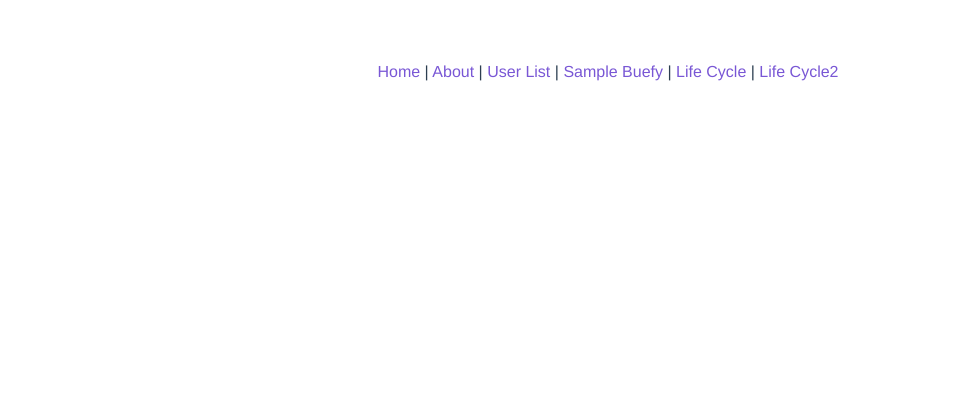
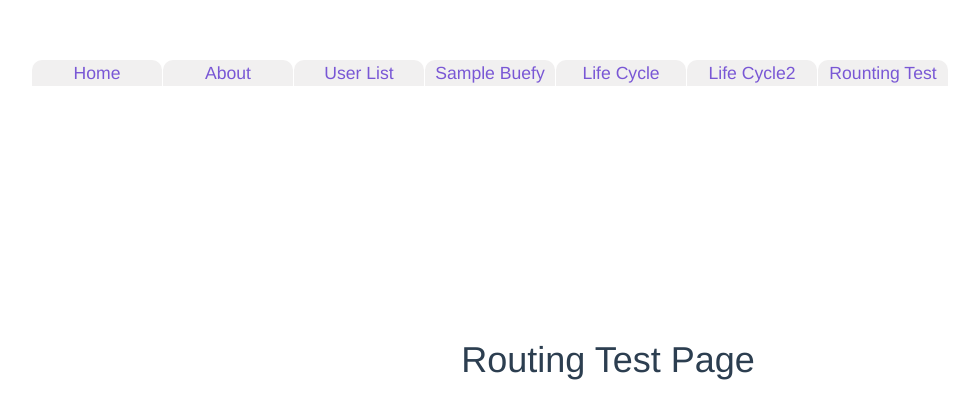
Before and after one commit to ksh-fthr/vue-work, a Vue app: page /routing in a window 1280 px wide. Shown: the top 418 px of the page, without its empty margins (32-1011 px from the left). Built offline with nearby package versions, Linux system fonts and the light colour scheme.

Commit message:
ルーティグの検証にあわせてメニューをタブ化

```diff
--- a/src/App.vue
+++ b/src/App.vue
@@ -1,30 +1,32 @@
 <template>
   <div id="app">
-    <div id="nav">
-      <router-link to="/">
-        Home
-      </router-link> |
-      <router-link to="/about">
-        About
-      </router-link> |
-      <router-link to="/users">
-        User List
-      </router-link> |
-      <router-link to="/sample-buefy">
-        Sample Buefy
-      </router-link> |
-      <router-link to="/life-cycle">
-        Life Cycle
-      </router-link> |
-      <router-link to="/life-cycle2">
-        Life Cycle2
-      </router-link>
+    <div
+      id="nav"
+      class="tab-area-base">
+      <ul class="tab-menu-base">
+        <li><router-link to="/">Home</router-link></li>
+        <li><router-link to="/about">About</router-link></li>
+        <li><router-link to="/users">User List</router-link></li>
+        <li><router-link to="/sample-buefy">Sample Buefy</router-link></li>
+        <li><router-link to="/life-cycle">Life Cycle</router-link></li>
+        <li><router-link to="/life-cycle2">Life Cycle2</router-link></li>
+        <li><router-link to="/routing">Rounting Test</router-link></li>
+      </ul>
     </div>
     <router-view />
   </div>
 </template>
 
 <style>
+html, body {
+  height: 100%;
+  width: 100%;
+}
+
+h1 {
+  font-size: 36px;
+}
+
 #app {
   font-family: 'Avenir', Helvetica, Arial, sans-serif;
   -webkit-font-smoothing: antialiased;
@@ -33,4 +35,33 @@
   color: #2c3e50;
   margin-top: 60px;
 }
+
+div.tab-area-base {
+  height: 0px;
+  width: 90%;
+  margin: auto;
+}
+
+ul.tab-menu-base {
+  overflow: hidden;
+  list-style: none;
+  margin: 0px auto;
+  padding: 0;
+}
+
+ul.tab-menu-base li {
+  float: left;
+  margin: 0px 1px 0 0 ;
+  padding: 0;
+  background: rgb(241, 240, 240);
+  border-radius: 10px 10px 0 0;
+  height: 100%;
+  width: 130px;
+  font-size: 1.1em;
+  text-align: center;
+}
+
+ul.tab-menu-base li.current {
+  background: rgb(240, 240, 240);
+}
 </style>
--- a/src/router.js
+++ b/src/router.js
@@ -6,6 +6,7 @@ import About from './views/About.vue'
 import SampleBuefy from './views/SampleBuefy.vue'
 import LifeCycle from './views/LifeCycle.vue'
 import LifeCycle2 from './views/LifeCycle2.vue'
+import Routing from './views/Routing.vue'
 
 Vue.use(Router)
 
@@ -42,6 +43,11 @@ export default new Router({
       path: '/life-cycle2',
       name: 'llfe-cycle2',
       component: LifeCycle2
+    },
+    {
+      path: '/routing',
+      name: 'routing',
+      component: Routing
     }
   ]
 })
--- a/src/views/About.vue
+++ b/src/views/About.vue
@@ -1,5 +1,5 @@
 <template>
-  <div class="about">
+  <div :class="$style.component">
     <h1>This is an about page</h1>
     <Collapse/>
   </div>
@@ -15,3 +15,9 @@ export default {
   }
 }
 </script>
+
+<style module>
+.component {
+  margin-top: 50px;
+}
+</style>
--- a/src/views/Home.vue
+++ b/src/views/Home.vue
@@ -1,7 +1,9 @@
 <template>
-  <div class="home">
-    <img alt="Vue logo" src="../assets/logo.png">
-    <HelloWorld msg="Welcome to Your Vue.js App"/>
+  <div :class="$style.component">
+    <img
+      alt="Vue logo"
+      src="../assets/logo.png">
+    <HelloWorld msg="Welcome to Your Vue.js App" />
   </div>
 </template>
 
@@ -10,9 +12,15 @@
 import HelloWorld from '@/components/HelloWorld.vue'
 
 export default {
-  name: 'home',
+  name: 'Home',
   components: {
     HelloWorld
   }
 }
 </script>
+
+<style module>
+.component {
+  margin-top: 50px;
+}
+</style>
--- a/src/views/LifeCycle.vue
+++ b/src/views/LifeCycle.vue
@@ -1,5 +1,5 @@
 <template>
-  <div :class="$style.lifecycle">
+  <div :class="$style.component">
     <input
       v-model="properties.message"
       :class="$style.message"
@@ -135,8 +135,8 @@ export default {
 </script>
 
 <style module>
-.lifecycle {
-    margin: 20px;
+.component {
+  margin-top: 50px;
 }
 
 .message {
--- a/src/views/LifeCycle2.vue
+++ b/src/views/LifeCycle2.vue
@@ -1,5 +1,5 @@
 <template>
-  <div :class="$style.lifecycle2">
+  <div :class="$style.component">
     <div :class="$style.wrapchild">
       <input
         id="Lifecycle21"
@@ -125,9 +125,8 @@ export default {
 </script>
 
 <style module>
-.lifecycle2 {
-    height: 100%;
-    width: 100%;
+.component {
+  margin-top: 50px;
 }
 
 .wrapchild {
--- /dev/null
+++ b/src/views/Routing.vue
@@ -0,0 +1,42 @@
+<template>
+  <div :class="$style.component">
+    <div :class="$style.parent">
+      <div :class="$style.child">
+        <h1>Routing Test Page</h1>
+      </div>
+    </div>
+  </div>
+</template>
+
+<script>
+export default {
+  name: 'Routing'
+}
+</script>
+
+<style module>
+.component {
+  margin-top: 50px;
+}
+
+.parent {
+  height: 500px;
+  width: 100%;
+
+  /* 子要素を中央に配置する */
+  display: flex;
+  justify-content: center;
+  align-items: center;
+}
+
+.child {
+  overflow: hidden;
+  height: 100%;
+  width: 100%;
+
+  /* 子要素を中央に配置する */
+  display: flex;
+  justify-content: center;
+  align-items: center;
+}
+</style>
--- a/src/views/SampleBuefy.vue
+++ b/src/views/SampleBuefy.vue
@@ -1,5 +1,5 @@
 <template>
-  <div class="sample-buefy">
+  <div :class="$style.component">
     <BuefyParts/>
   </div>
 </template>
@@ -14,3 +14,9 @@ export default {
   }
 }
 </script>
+
+<style module>
+.component {
+  margin-top: 50px;
+}
+</style>
--- a/src/views/Users.vue
+++ b/src/views/Users.vue
@@ -1,5 +1,5 @@
 <template>
-  <div class="users">
+  <div :class="$style.component">
     <UserList :properties="properties" />
   </div>
 </template>
@@ -62,3 +62,9 @@ function getUsers (callback) {
   }, 1000 * 1)
 }
 </script>
+
+<style module>
+.component {
+  margin-top: 50px;
+}
+</style>
```
